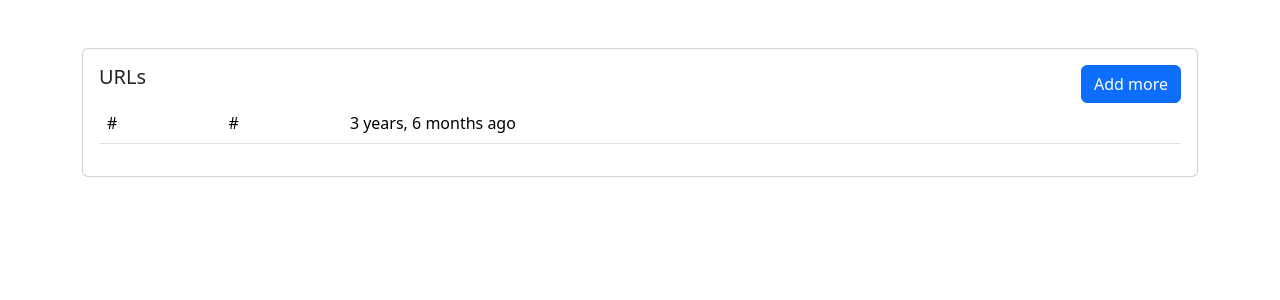
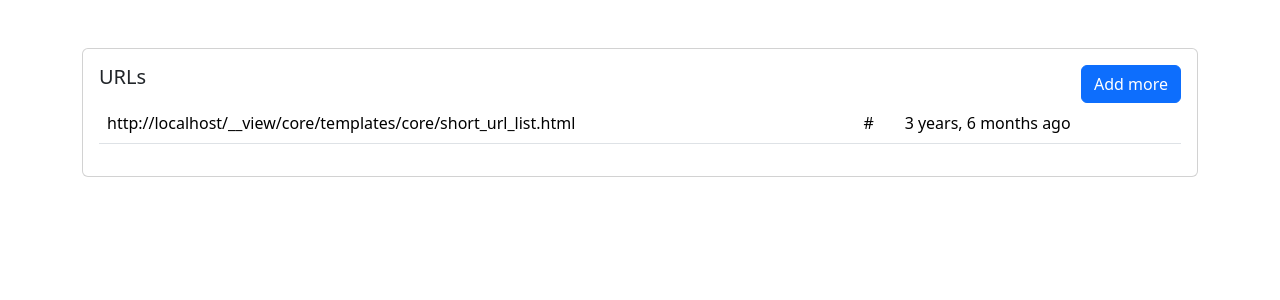
Before and after one commit to vinkomlacic/url-shortener, a Django app: template core/templates/core/short_url_list.html in a window 1280 px wide. Shown: the part 56-356 px from the top of the page. Run offline with Django 4.2, Linux system fonts and the light colour scheme; the template is opened without the code that fills it: values that come from a table or form of the project are taken from there, others are empty; tables that the repository leaves empty hold one stand-in row (values such as "Sample post"); parts of the project's set-up code (start-up, migrations or seed data) failed here and were passed over.

Commit message:
Display full URL in the URL mapping list
Refs: #URLS-1

```diff
--- a/core/models.py
+++ b/core/models.py
@@ -2,6 +2,7 @@
 import string
 
 from django.conf import settings
+from django.contrib.sites.models import Site
 from django.db import models
 from django_lifecycle import (
     LifecycleModel, hook, BEFORE_CREATE, LifecycleModelMixin
--- a/core/templates/core/short_url_list.html
+++ b/core/templates/core/short_url_list.html
@@ -1,5 +1,6 @@
 {% extends 'core/base.html' %}
 {% load humanize %}
+{% load core_tags %}
 
 {% block body %}
 
@@ -22,7 +23,7 @@
                             <tbody>
                                 {% for url_mapping in url_mappings %}
                                     <tr>
-                                        <td>{{ url_mapping.short_url }}</td>
+                                        <td>{% fullurl url_mapping.short_url %}</td>
                                         <td>{{ url_mapping.url }}</td>
                                         <td>{{ url_mapping.created|naturaltime }}</td>
                                     </tr>
--- /dev/null
+++ b/core/templatetags/core_tags.py
@@ -0,0 +1,9 @@
+from django import template
+
+register = template.Library()
+
+
+@register.simple_tag(takes_context=True)
+def fullurl(context, url):
+    request = context['request']
+    return request.build_absolute_uri(url)
```
Also changed, not shown: core/templatetags/__init__.py (added).
